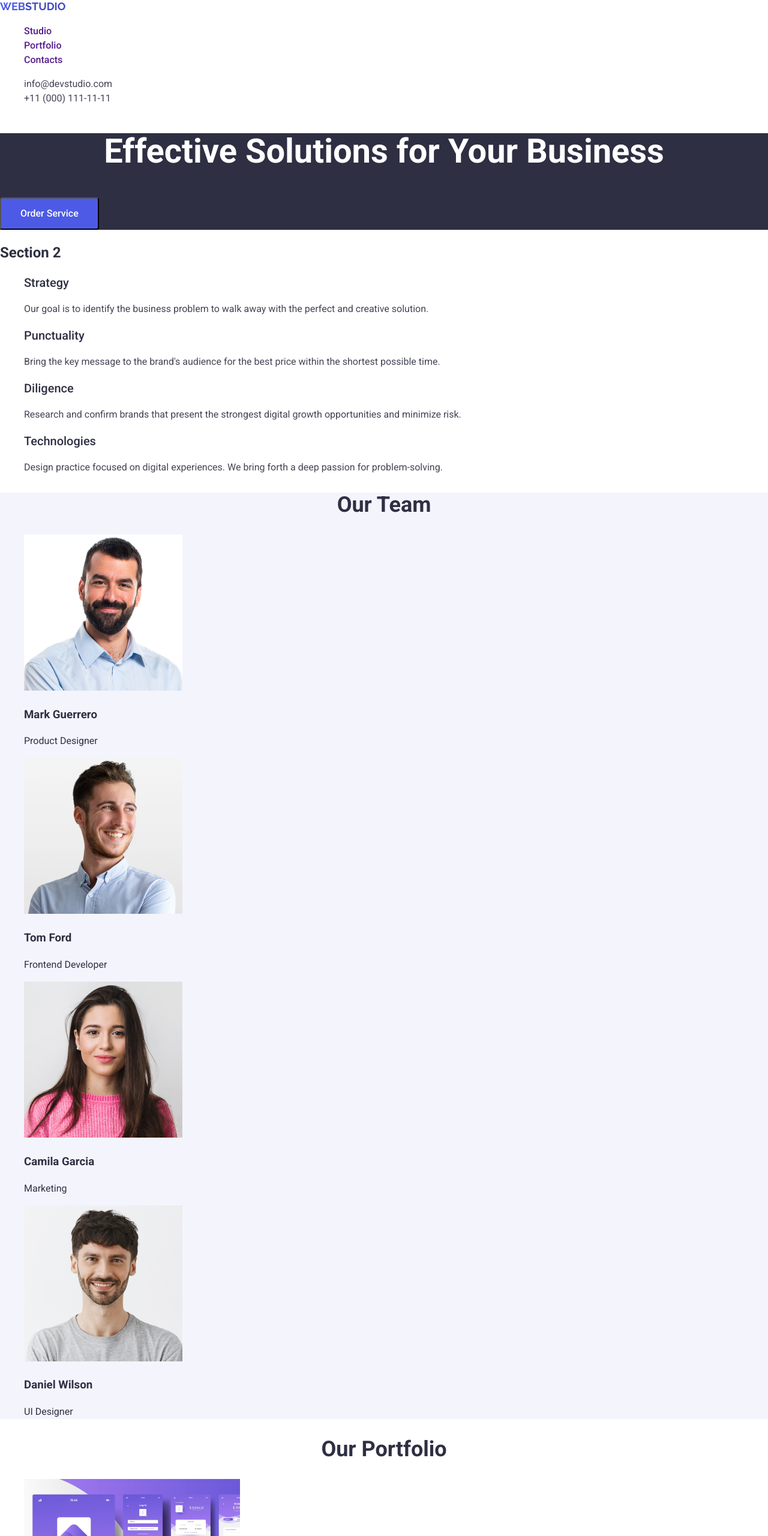
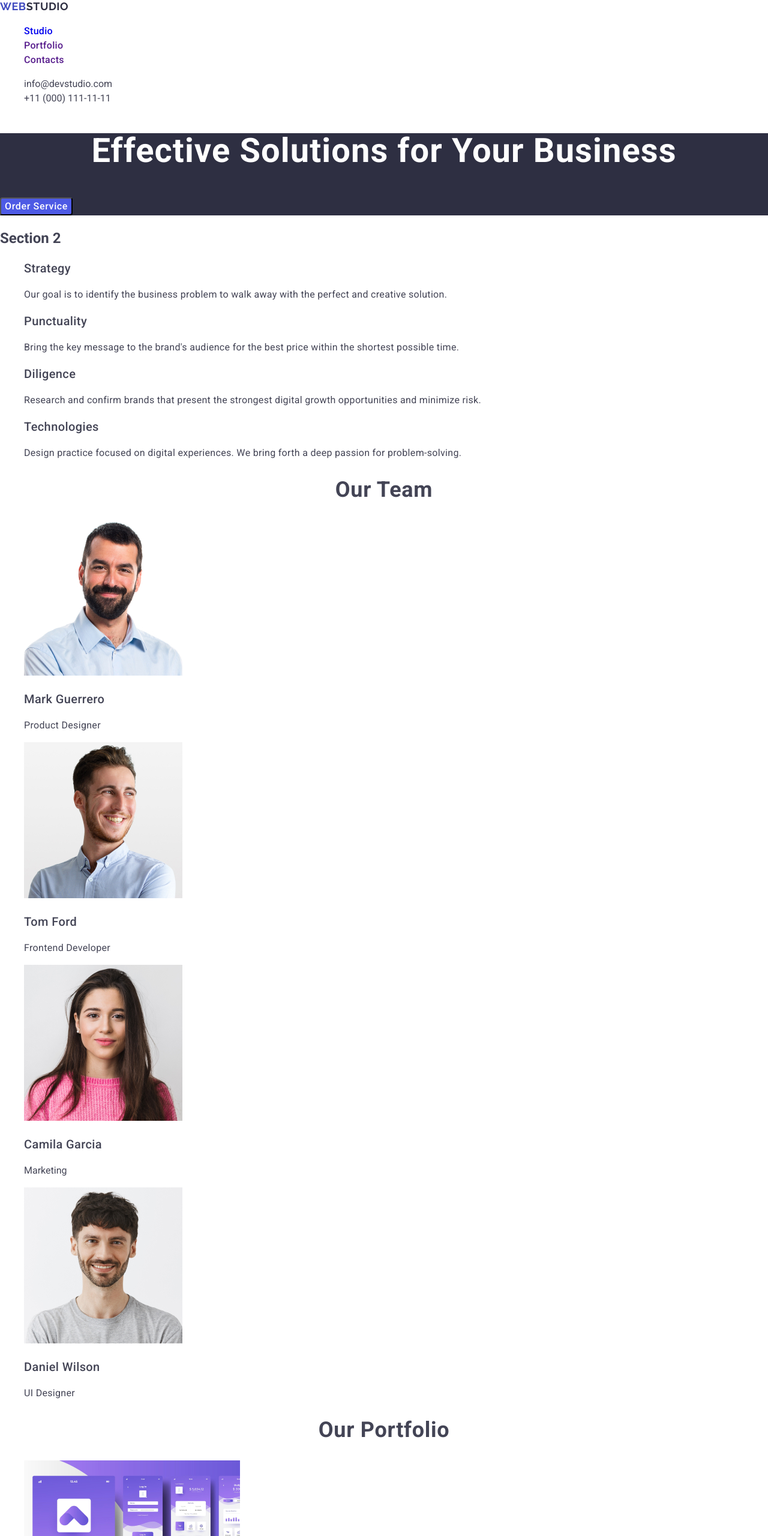
Before and after one commit to omnimrt/goit-homework-02, a plain HTML site: page index.html in a window 1280 px wide. Shown: the top 2560 px of the page at 60% size. Drawn offline with nearby package versions, Linux system fonts and the light colour scheme.

Commit message:
updated css rules

```diff
--- a/css/styles.css
+++ b/css/styles.css
@@ -1,6 +1,6 @@
 body {
   font-family: "Roboto", sans-serif;
-  color: #2e2f42;
+  color: #434455;
   background-color: #fff;
   font-size: 16px;
   line-height: 1.5;
@@ -23,6 +23,8 @@ li {
 
 .header-link {
   font-weight: 500;
+  letter-spacing: 0.02em;
+  color: #2e2f42;
 }
 
 .address-info {
@@ -40,12 +42,14 @@ li {
   font-family: "Raleway", sans-serif;
   text-transform: uppercase;
   font-size: 18px;
-  line-height: 1.1666;
-  letter-spacing: 3%;
+  font-weight: 700;
+  line-height: 1.17;
+  letter-spacing: 0.03em;
+  color: #4d5ae5;
 }
 
 .logo-part-1 {
-  color: #4d5ae5;
+  color: #2e2f42;
 }
 
 .logo-part-2 {
@@ -61,17 +65,19 @@ li {
   color: #fff;
   font-weight: 700;
   font-size: 56px;
-  line-height: 1.0714;
+  line-height: 1.07;
   text-align: center;
-  letter-spacing: 2%;
+  letter-spacing: 0.02em;
 }
 
 .button {
   background-color: #4d5ae5;
-  padding: 16px 32px 16px 32px;
+  line-height: 1.5;
+  letter-spacing: 0.04em;
   color: #fff;
   font-weight: 500;
   border-radius: 4px;
+  cursor: pointer;
 }
 
 .button:hover,
@@ -85,41 +91,70 @@ li {
   font-size: 20px;
   font-weight: 500;
   line-height: 1.2;
+  letter-spacing: 0.02em;
 }
 
 .feature-text {
   color: #434455;
+  letter-spacing: 0.02em;
 }
 
 /* OUR TEAM SECTION */
 
-.our-team {
-  background-color: #f4f4fd;
+.our-team-title {
+  font-weight: 700;
+  font-size: 36px;
+  line-height: 1.11;
+  letter-spacing: 0.02em;
+  text-align: center;
+  text-transform: capitalize;
 }
 
-.team-member {
+.our-team-item {
   background-color: #fff;
 }
 
-.team-title {
-  font-weight: 700;
-  font-size: 36px;
-  line-height: 1.111;
-  text-align: center;
+.our-team-item-title {
+  font-weight: 500;
+  font-size: 20px;
+  line-height: 1.2;
+  letter-spacing: 0.02em;
 }
+
+.our-team-item-text {
+  font-size: 16px;
+  letter-spacing: 0.02em;
+  color: #434455;
+}
+/* PORTFOLIO SECTION */
 
 .portfolio-title {
   font-weight: 700;
   font-size: 36px;
-  line-height: 1.111;
+  line-height: 1.11;
   text-align: center;
+  letter-spacing: 0.02em;
+  text-transform: capitalize;
 }
 
-.bordered {
-  border: 1px thick red;
+.portfolio-service-title {
+  font-weight: 500;
+  font-size: 20px;
+  line-height: 1.2;
+  letter-spacing: 0.02em;
 }
+
+.portfolio-text {
+  letter-spacing: 0.02em;
+  color: #434455;
+}
+/* FOOTER */
 
 .footer {
   background-color: #2e2f42;
   color: #f4f4fd;
 }
+
+.footer-text {
+  letter-spacing: 0.02em;
+}
--- a/index.html
+++ b/index.html
@@ -25,15 +25,15 @@
     <header class="header">
       <nav>
         <a class="logo" href="./index.html"
-          ><span class="logo-part-1">Web</span>Studio</a
+          >Web<span class="logo-part-1">Studio</span></a
         >
         <ul>
-          <li class="header-link"><a href="">Studio</a></li>
+          <li class="header-link"><a href="./index.html">Studio</a></li>
           <li class="header-link"><a href="">Portfolio</a></li>
           <li class="header-link"><a href="">Contacts</a></li>
         </ul>
       </nav>
-      <address>
+      <address class="address-info">
         <ul>
           <li>
             <a class="address-info" href="mailto:info@devstudio.com"
@@ -97,48 +97,48 @@
 
       <!-- Section 2 -->
 
-      <section class="our-team">
-        <h2 class="team-title">Our Team</h2>
+      <section>
+        <h2 class="our-team-title">Our Team</h2>
         <ul>
-          <li>
+          <li class="our-team-item">
             <img
               src="./images/mark-guerrero.jpg"
               alt="Mark Guererro picture"
               width="264"
               height="260"
             />
-            <h3>Mark Guerrero</h3>
-            <p>Product Designer</p>
+            <h3 class="our-team-item-title">Mark Guerrero</h3>
+            <p class="our-team-item-text">Product Designer</p>
           </li>
-          <li>
+          <li class="our-team-item">
             <img
               src="./images/tom-ford.jpg"
               alt="Tom Ford picture"
               width="264"
               height="260"
             />
-            <h3>Tom Ford</h3>
-            <p>Frontend Developer</p>
+            <h3 class="our-team-item-title">Tom Ford</h3>
+            <p class="our-team-item-text">Frontend Developer</p>
           </li>
-          <li>
+          <li class="our-team-item">
             <img
               src="./images/camilla-garcia.jpg"
               alt="Camilla Garcia picture"
               width="264"
               height="260"
             />
-            <h3>Camila Garcia</h3>
+            <h3 class="our-team-item-title">Camila Garcia</h3>
             <p>Marketing</p>
           </li>
-          <li>
+          <li class="our-team-item">
             <img
               src="./images/daniel-wilson.jpg"
               alt="Daniel Wilson picture"
               width="264"
               height="260"
             />
-            <h3>Daniel Wilson</h3>
-            <p>UI Designer</p>
+            <h3 class="our-team-item-title">Daniel Wilson</h3>
+            <p class="our-team-item-text">UI Designer</p>
           </li>
         </ul>
       </section>
@@ -148,25 +148,25 @@
       <section>
         <h2 class="portfolio-title">Our Portfolio</h2>
         <ul>
-          <li class="bordered">
+          <li>
             <img
               src="./images/banking-app.jpg"
               alt="banking-app"
               width="360"
               height="300"
             />
-            <h3>Banking App</h3>
-            <p>App</p>
+            <h3 class="portfolio-service-title">Banking App</h3>
+            <p class="portfolio-text">App</p>
           </li>
-          <li class="bordered">
+          <li>
             <img
               src="./images/cashless-payment.jpg"
               alt="cashless-payment"
               width="360"
               height="300"
             />
-            <h3>Cashless Payment</h3>
-            <p>Marketing</p>
+            <h3 class="potfolio-service-title">Cashless Payment</h3>
+            <p class="portfolio-text">Marketing</p>
           </li>
           <li>
             <img
@@ -175,8 +175,8 @@
               width="360"
               height="300"
             />
-            <h3>Meditation App</h3>
-            <p>App</p>
+            <h3 class="potfolio-service-title">Meditation App</h3>
+            <p class="portfolio-text">App</p>
           </li>
         </ul>
         <ul>
@@ -187,8 +187,8 @@
               width="360"
               height="300"
             />
-            <h3>Taxi Service</h3>
-            <p>Marketing</p>
+            <h3 class="potfolio-service-title">Taxi Service</h3>
+            <p class="portfolio-text">Marketing</p>
           </li>
           <li>
             <img
@@ -197,8 +197,8 @@
               width="360"
               height="300"
             />
-            <h3>Screen Illustrations</h3>
-            <p>Design</p>
+            <h3 class="potfolio-service-title">Screen Illustrations</h3>
+            <p class="portfolio-text">Design</p>
           </li>
           <li>
             <img
@@ -207,8 +207,8 @@
               width="360"
               height="300"
             />
-            <h3>Online Courses</h3>
-            <p>Marketing</p>
+            <h3 class="potfolio-service-title">Online Courses</h3>
+            <p class="portfolio-text">Marketing</p>
           </li>
         </ul>
       </section>
@@ -218,11 +218,9 @@
 
     <footer class="footer">
       <a class="logo" href="./index.html"
-        ><span class="logo-part-1">Web</span
-        ><span class="logo-part-2">Studio</span>
-      </a>
-
-      <p>
+        >Web<span class="logo-part-2">Studio</span></a
+      >
+      <p class="footer-text">
         Increase the flow of customers and sales for your business with digital
         marketing & growth solutions.
       </p>
```
